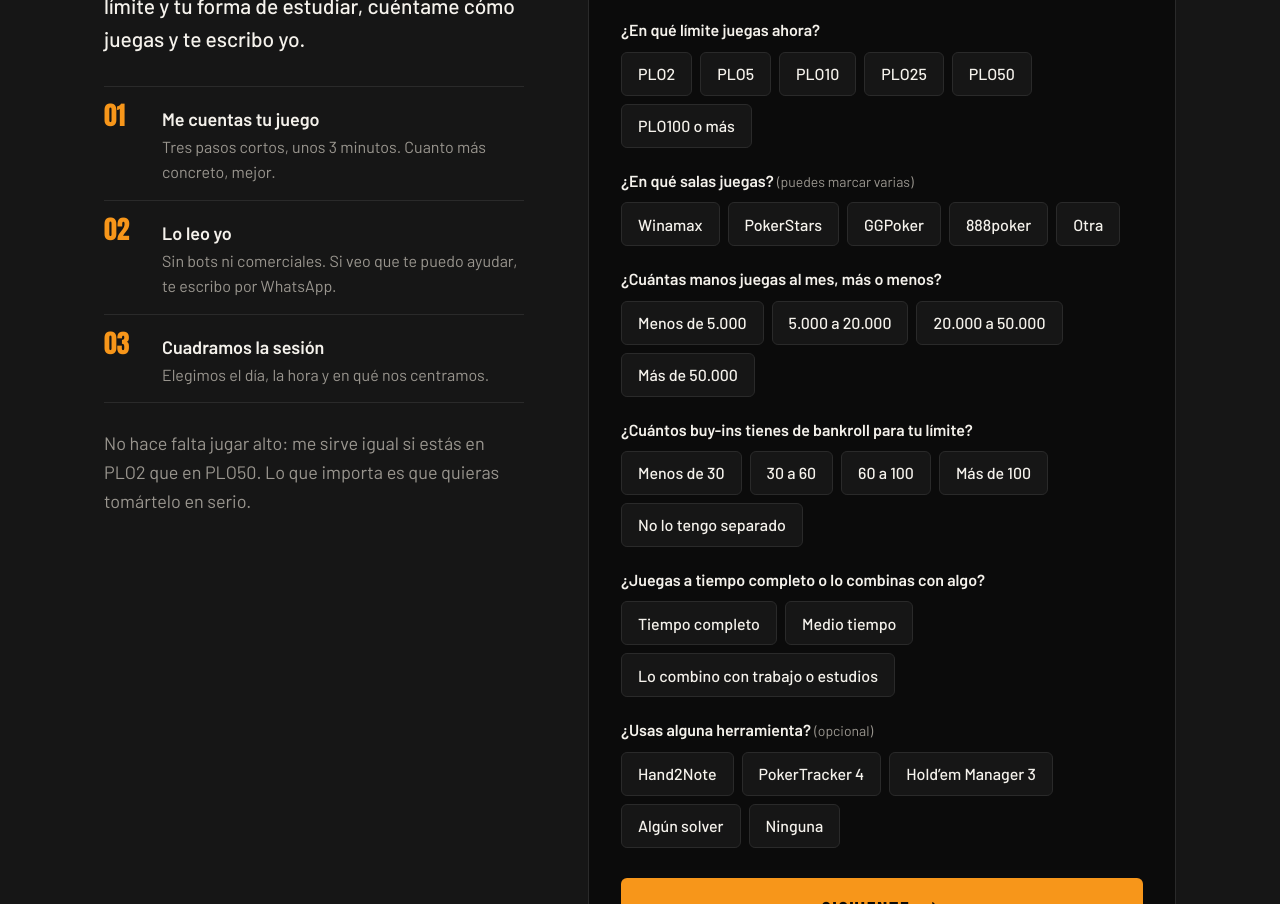
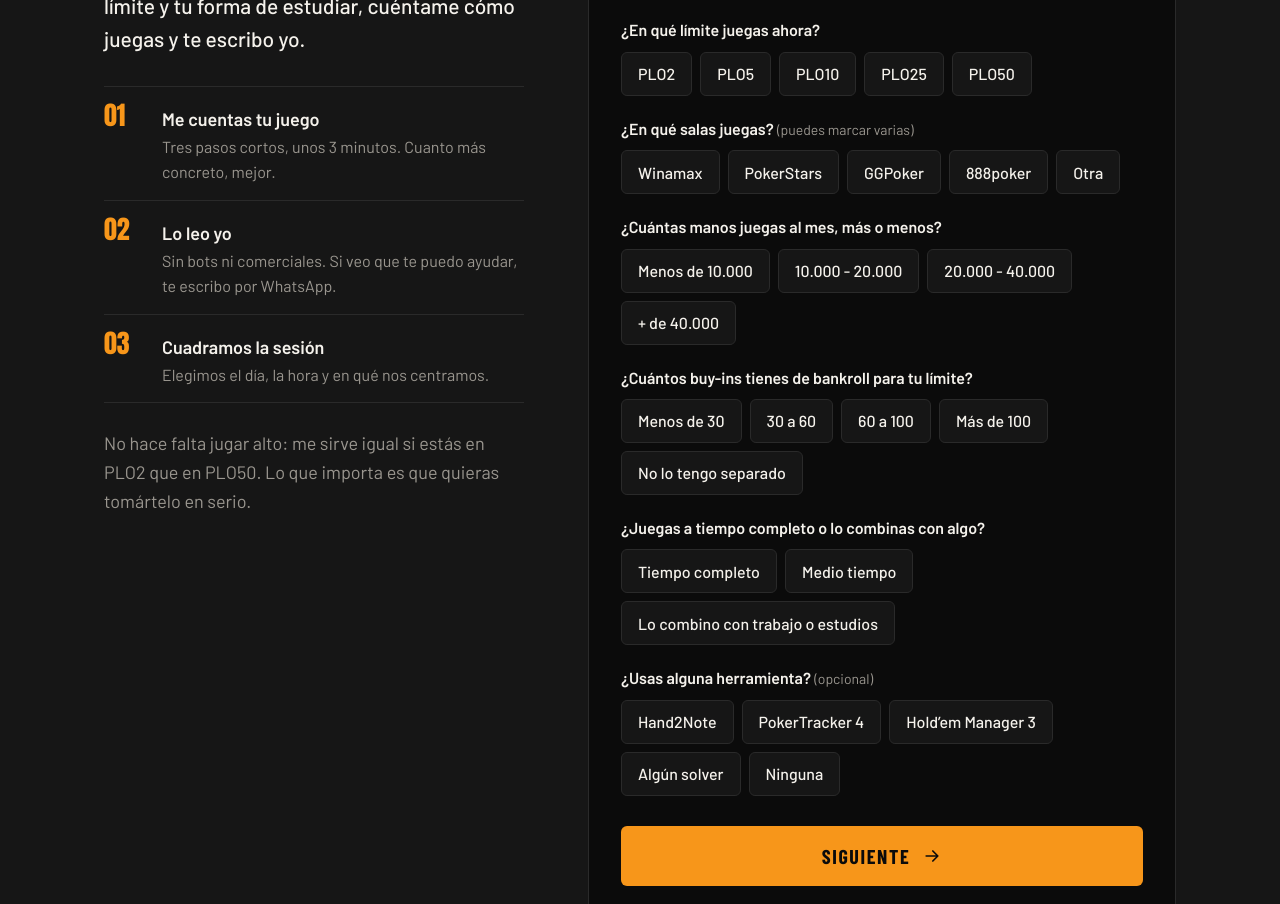
Before and after one commit to luchotorres8/tryingpoker, a plain HTML site: page index.html in a window 1280 px wide. Shown: the part 3875-4779 px from the top of the page. Drawn offline with nearby package versions, Linux system fonts and the light colour scheme.

Commit message:
Add files via upload

```diff
--- a/index.html
+++ b/index.html
@@ -401,7 +401,6 @@ footer b{color:var(--hueso)}
               <label class="chip"><input type="radio" name="limite" value="PLO10"><span>PLO10</span></label>
               <label class="chip"><input type="radio" name="limite" value="PLO25"><span>PLO25</span></label>
               <label class="chip"><input type="radio" name="limite" value="PLO50"><span>PLO50</span></label>
-              <label class="chip"><input type="radio" name="limite" value="PLO100 o más"><span>PLO100 o más</span></label>
             </div>
           </fieldset>
           <fieldset class="s-field"><legend class="s-lab">¿En qué salas juegas? <i>(puedes marcar varias)</i></legend>
@@ -415,10 +414,10 @@ footer b{color:var(--hueso)}
           </fieldset>
           <fieldset class="s-field" data-req data-err="Elige una opción, aunque sea aproximada."><legend class="s-lab">¿Cuántas manos juegas al mes, más o menos?</legend>
             <div class="chips">
-              <label class="chip"><input type="radio" name="manos" value="Menos de 5.000"><span>Menos de 5.000</span></label>
-              <label class="chip"><input type="radio" name="manos" value="5.000 a 20.000"><span>5.000 a 20.000</span></label>
-              <label class="chip"><input type="radio" name="manos" value="20.000 a 50.000"><span>20.000 a 50.000</span></label>
-              <label class="chip"><input type="radio" name="manos" value="Más de 50.000"><span>Más de 50.000</span></label>
+              <label class="chip"><input type="radio" name="manos" value="Menos de 10.000"><span>Menos de 10.000</span></label>
+              <label class="chip"><input type="radio" name="manos" value="10.000 - 20.000"><span>10.000 - 20.000</span></label>
+              <label class="chip"><input type="radio" name="manos" value="20.000 - 40.000"><span>20.000 - 40.000</span></label>
+              <label class="chip"><input type="radio" name="manos" value="+ de 40.000"><span>+ de 40.000</span></label>
             </div>
           </fieldset>
           <fieldset class="s-field" data-req data-err="Elige una opción. «No lo tengo separado» también vale."><legend class="s-lab">¿Cuántos buy-ins tienes de bankroll para tu límite?</legend>
```
